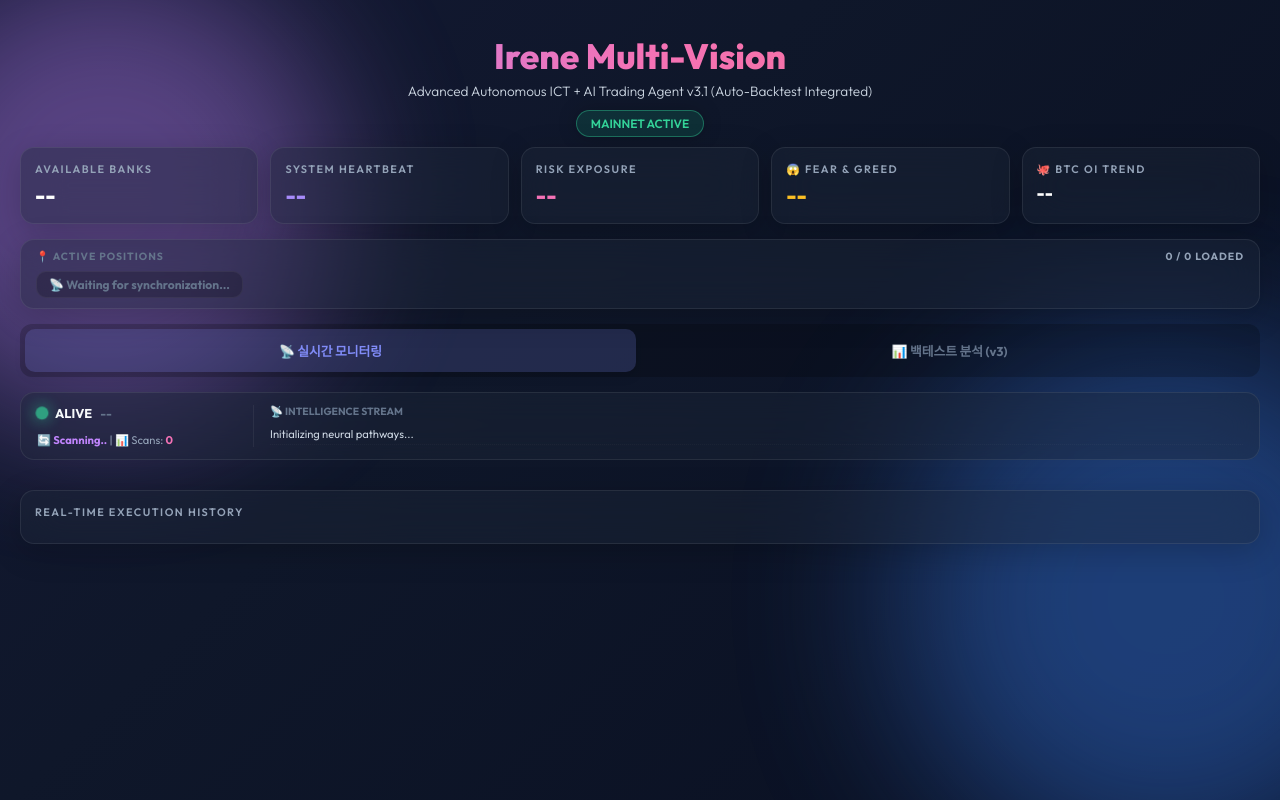
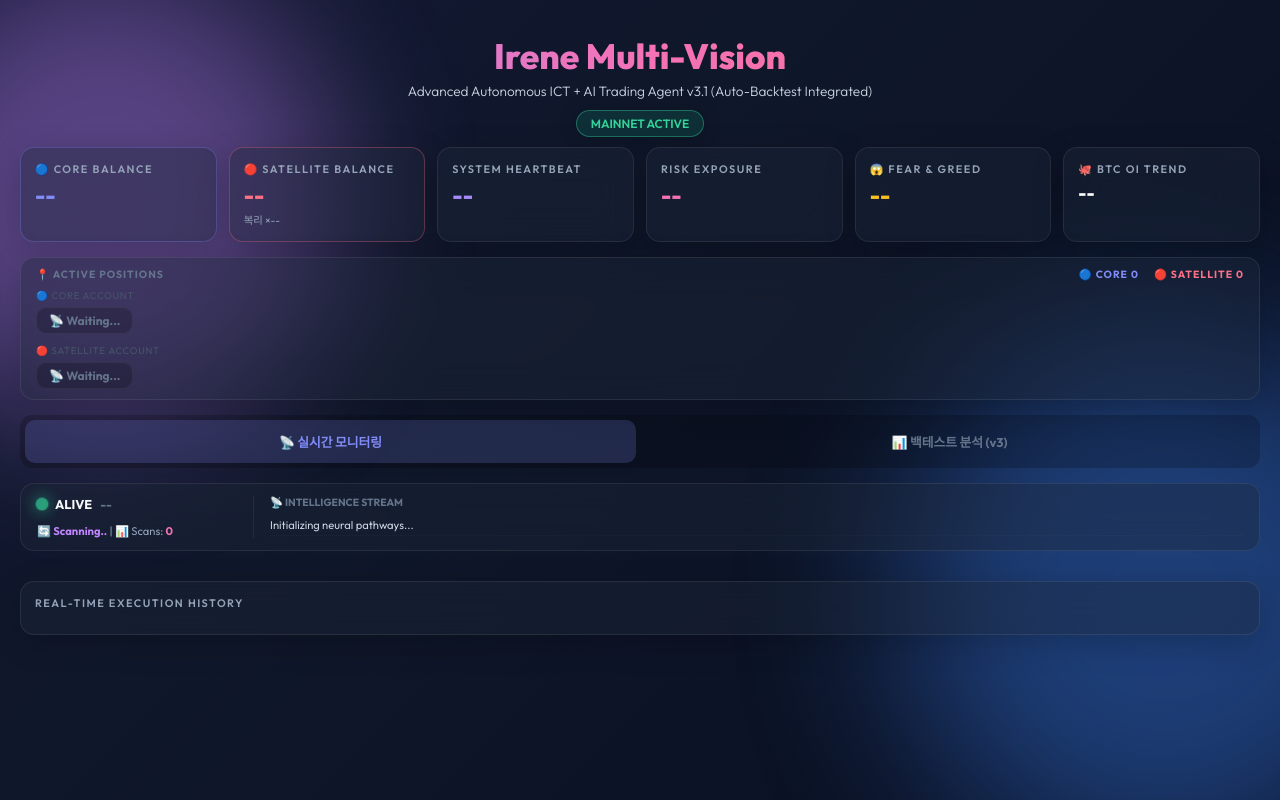
Before and after one commit to LEODIO2026/irene-bot, a Python web app: template execution/templates/dashboard.html in a window 1280 px wide. Run offline with Jinja, Linux system fonts and the light colour scheme; the template is opened without the code that fills it, so the values that code supplies are empty.

Commit message:
feat: 대시보드 듀얼 계정 모니터링 추가 (코어 + 위성 동시 표시)
- tv_bridge.py: /api/status에 satellite_balance, satellite_compound, satellite_position 추가
- dashboard.html: Core/Satellite 잔고 카드 분리, 포지션 패널 두 섹션으로 분리, 복리 배율 표시

Co-Authored-By: Claude Sonnet 4.6 <noreply@anthropic.com>

```diff
--- a/execution/templates/dashboard.html
+++ b/execution/templates/dashboard.html
@@ -204,7 +204,8 @@
   </div>
 
   <div class="grid-header">
-    <div class="card"><div class="stat-title">Available Banks</div><div id="balance" class="stat-val">--</div></div>
+    <div class="card" style="border-color: rgba(129,140,248,0.3);"><div class="stat-title">🔵 Core Balance</div><div id="balance" class="stat-val" style="color:#818cf8;">--</div></div>
+    <div class="card" style="border-color: rgba(251,113,133,0.3);"><div class="stat-title">🔴 Satellite Balance</div><div id="satBalance" class="stat-val" style="color:#fb7185;">--</div><div id="satCompound" style="font-size:0.65em; color:#94a3b8; margin-top:3px;">복리 ×--</div></div>
     <div class="card"><div class="stat-title">System Heartbeat</div><div id="uptime" class="stat-val" style="color: #a78bfa;">--</div></div>
     <div class="card"><div class="stat-title">Risk Exposure</div><div id="riskPct" class="stat-val" style="color: #f472b6;">--</div></div>
     <div class="card"><div class="stat-title">😱 Fear &amp; Greed</div><div id="fgiStat" class="stat-val" style="color:#fbbf24;">--</div></div>
@@ -213,8 +214,17 @@
 
   <!-- 포지션 요약 칩 섹션 -->
   <div class="card pos-summary-panel">
-    <div class="pos-summary-title">📍 Active Positions <span id="posCount" style="color:#94a3b8">0 / 0 Loaded</span></div>
-    <div id="posSummaryGrid" class="pos-summary-grid"><div class="pos-chip" style="color:#64748b">📡 Waiting for synchronization...</div></div>
+    <div class="pos-summary-title">
+      📍 Active Positions
+      <span>
+        <span id="corePosCount" style="color:#818cf8; margin-right:12px;">🔵 Core 0</span>
+        <span id="satPosCount" style="color:#fb7185;">🔴 Satellite 0</span>
+      </span>
+    </div>
+    <div style="font-size:0.6em; color:#475569; text-transform:uppercase; letter-spacing:0.8px; margin-bottom:6px;">🔵 Core Account</div>
+    <div id="posSummaryGrid" class="pos-summary-grid" style="margin-bottom:10px;"><div class="pos-chip" style="color:#64748b">📡 Waiting...</div></div>
+    <div style="font-size:0.6em; color:#475569; text-transform:uppercase; letter-spacing:0.8px; margin-bottom:6px;">🔴 Satellite Account</div>
+    <div id="satPosSummaryGrid" class="pos-summary-grid"><div class="pos-chip" style="color:#64748b">📡 Waiting...</div></div>
   </div>
 
   <!-- 탭 시스템 -->
@@ -431,14 +441,21 @@ async function update() {
     if(Object.keys(charts).length !== d.symbols.length) initDOM(d.symbols);
 
     document.getElementById('balance').textContent = '$'+(d.balance||0).toLocaleString();
+    document.getElementById('satBalance').textContent = '$'+(d.satellite_balance||0).toLocaleString();
+    const compound = d.satellite_compound ?? 1.0;
+    const compoundEl = document.getElementById('satCompound');
+    compoundEl.textContent = '복리 ×' + compound.toFixed(2);
+    compoundEl.style.color = compound >= 2.0 ? '#34d399' : (compound >= 1.0 ? '#a78bfa' : '#f87171');
     document.getElementById('uptime').textContent = d.uptime;
     document.getElementById('riskPct').textContent = d.risk_pct+'%';
 
     // 포지션 요약 칩
     const summaryGrid = document.getElementById('posSummaryGrid');
-    const posCountEl = document.getElementById('posCount');
+    const satSummaryGrid = document.getElementById('satPosSummaryGrid');
     let activePosCount = 0;
+    let satActivePosCount = 0;
     let chipsHTML = '';
+    let satChipsHTML = '';
 
     let latestTs = 0, latestSym = '--', scanSum = 0;
     d.symbols.forEach((s, i) => {
@@ -474,18 +491,28 @@ async function update() {
         if(ts > latestTs) { latestTs = ts; latestSym = s.symbol.split('/')[0]; }
       }
 
-      // 포지션 체크
+      // 코어 포지션 체크
       if (s.position && s.position.side) {
         activePosCount++;
         const p = s.position;
         const colorCls = p.side === 'long' ? 'pos-chip-long' : 'pos-chip-short';
         const pnlSign = p.unrealized_pnl >= 0 ? '+' : '';
-        chipsHTML += `<div class="pos-chip ${colorCls}"><span>${s.symbol.split('/')[0]}</span><span>${p.side.toUpperCase()} ×${p.leverage}</span><span>${pnlSign}$${p.unrealized_pnl}</span></div>`;
+        chipsHTML += `<div class="pos-chip ${colorCls}" style="border-color:rgba(129,140,248,0.4);"><span>🔵 ${s.symbol.split('/')[0]}</span><span>${p.side.toUpperCase()} ×${p.leverage}</span><span>${pnlSign}$${p.unrealized_pnl}</span></div>`;
+      }
+      // 위성 포지션 체크
+      if (s.satellite_position && s.satellite_position.side) {
+        satActivePosCount++;
+        const sp = s.satellite_position;
+        const spColorCls = sp.side === 'long' ? 'pos-chip-long' : 'pos-chip-short';
+        const spPnlSign = sp.unrealized_pnl >= 0 ? '+' : '';
+        satChipsHTML += `<div class="pos-chip ${spColorCls}" style="border-color:rgba(251,113,133,0.4);"><span>🔴 ${s.symbol.split('/')[0]}</span><span>${sp.side.toUpperCase()} ×${sp.leverage}</span><span>${spPnlSign}$${sp.unrealized_pnl}</span></div>`;
       }
     });
 
-    summaryGrid.innerHTML = chipsHTML || '<div class="pos-chip" style="color:#64748b">No active positions</div>';
-    posCountEl.textContent = `${activePosCount} / ${d.symbols.length} Active`;
+    summaryGrid.innerHTML = chipsHTML || '<div class="pos-chip" style="color:#64748b">No core positions</div>';
+    satSummaryGrid.innerHTML = satChipsHTML || '<div class="pos-chip" style="color:#64748b">No satellite positions</div>';
+    document.getElementById('corePosCount').textContent = `🔵 Core ${activePosCount}`;
+    document.getElementById('satPosCount').textContent = `🔴 Satellite ${satActivePosCount}`;
 
     document.getElementById('totalScans').textContent = scanSum;
     document.getElementById('lastScanTime').textContent = utcToKST(new Date(latestTs).toISOString());
```
Also changed, not shown: execution/tv_bridge.py (+21 -2 lines).
